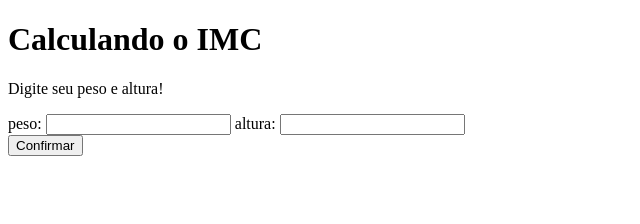
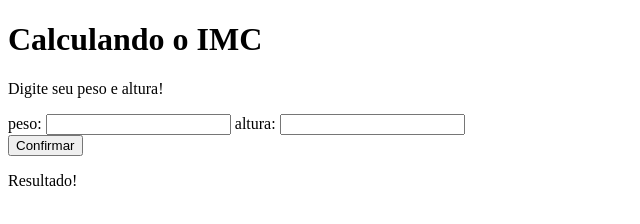
Before and after one commit to VitorHugo2/IMC, a plain HTML site: page index.html in a window 1280 px wide. Shown: the full height of the page, 0-640 px from the left. Drawn offline with Linux system fonts and the light colour scheme.

Commit message:
Finalizando o html

```diff
--- a/index.html
+++ b/index.html
@@ -12,5 +12,6 @@
     peso: <input type="number" id="peso" name="peso" >
     altura: <input type="number" id="altura" name="altura" ><br>
     <input type="button" onclick="confirmar()" value="Confirmar">
+    <p>Resultado!</p>
 </body>
 </html>
```
